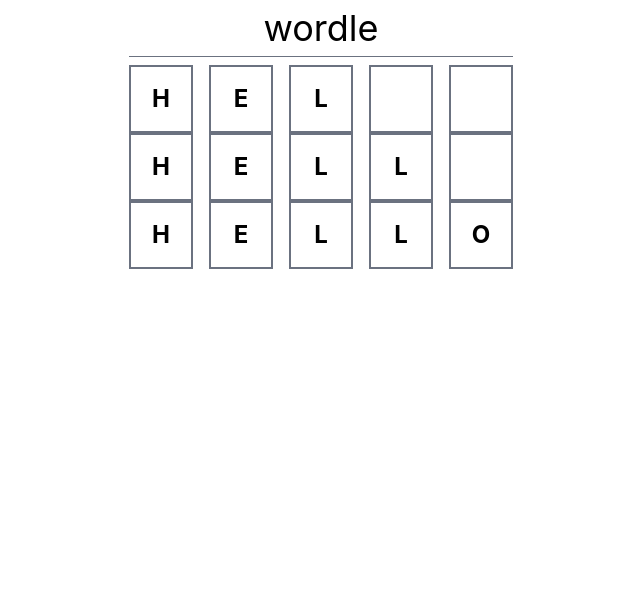
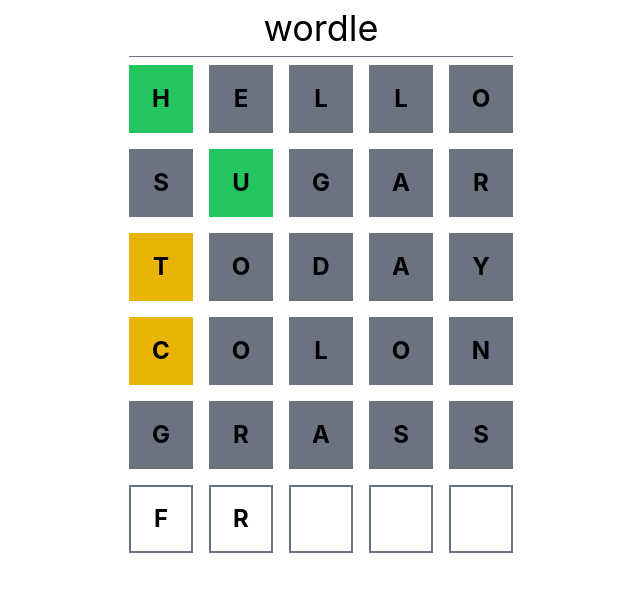
Before and after one commit to nexxeln/nexdle, a React (Vite) app: page / in a window 1280 px wide. Shown: the top 592 px of the page, without its empty margins (319-959 px from the left). Built offline with nearby package versions, Linux system fonts and the light colour scheme.

Commit message:
get ui to to render according to the letter state

```diff
--- a/src/App.tsx
+++ b/src/App.tsx
@@ -1,4 +1,3 @@
-import { useState } from "react";
 import WordRow from "./components/WordRow";
 
 const App = () => {
@@ -8,10 +7,13 @@
         <h1 className="text-4xl text-center">wordle</h1>
       </header>
 
-      <main>
-        <WordRow letters="hel" />
-        <WordRow letters="hell" />
+      <main className="grid grid-rows-6 gap-4">
         <WordRow letters="hello" />
+        <WordRow letters="sugar" />
+        <WordRow letters="today" />
+        <WordRow letters="colon" />
+        <WordRow letters="grass" />
+        <WordRow letters="fr" />
       </main>
     </div>
   );
--- a/src/components/WordRow.tsx
+++ b/src/components/WordRow.tsx
@@ -1,3 +1,5 @@
+import { computeGuess, LetterState } from "../word-utils";
+
 const LETTER_LENGTH = 5;
 
 interface WordRowProps {
@@ -10,22 +12,34 @@
     .split("")
     .concat(Array(lettersRemaining).fill(""));
 
+  const guessStates = computeGuess(lettersProp);
   return (
-    <div className="grid grid-cols-5 gap-4">
-      {letters.map((char) => (
-        <CharacterBox key={char} value={char} />
+    <div className="grid grid-cols-5 gap-4 bg-green">
+      {letters.map((char, index) => (
+        <CharacterBox key={index} value={char} state={guessStates[index]} />
       ))}
     </div>
   );
 };
 
+const characterStateStyles = {
+  [LetterState.Miss]: "bg-gray-500 border-gray-500",
+  [LetterState.Present]: "bg-yellow-500 border-yellow-500",
+  [LetterState.Match]: "bg-green-500 border-green-500"
+};
+
 interface CharacterBoxProps {
   value: string;
+  state?: LetterState;
 }
 
-const CharacterBox = ({ value }: CharacterBoxProps) => {
+const CharacterBox = ({ value, state }: CharacterBoxProps) => {
+  const stateStyles = state == null ? "" : characterStateStyles[state];
+
   return (
-    <div className="inline-block p-4 text-2xl font-bold text-center uppercase border-2 border-gray-500">
+    <div
+      className={`inline-block p-4 text-2xl font-bold text-center uppercase border-2 border-gray-500 ${stateStyles}`}
+    >
       {value}
     </div>
   );
--- a/src/word-utils.ts
+++ b/src/word-utils.ts
@@ -4,6 +4,7 @@
   const randomIndex = Math.floor(Math.random() * wordBank.length);
   return wordBank[randomIndex];
 };
+const word = getRandomWord();
 
 export enum LetterState {
   Miss,
@@ -11,7 +12,12 @@
   Match
 }
 
-export const computeGuess = (guess: string, answer: string): LetterState[] => {
+console.log(word);
+
+export const computeGuess = (
+  guess: string,
+  answer: string = word
+): LetterState[] => {
   const result: LetterState[] = [];
 
   if (guess.length !== answer.length) {
```
